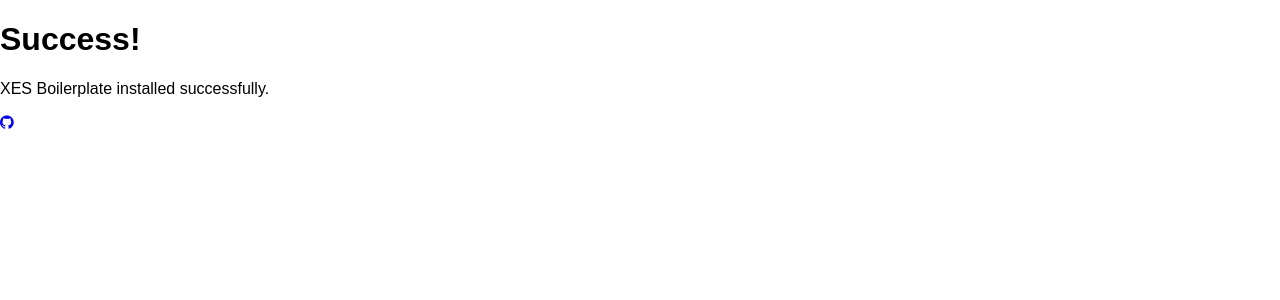
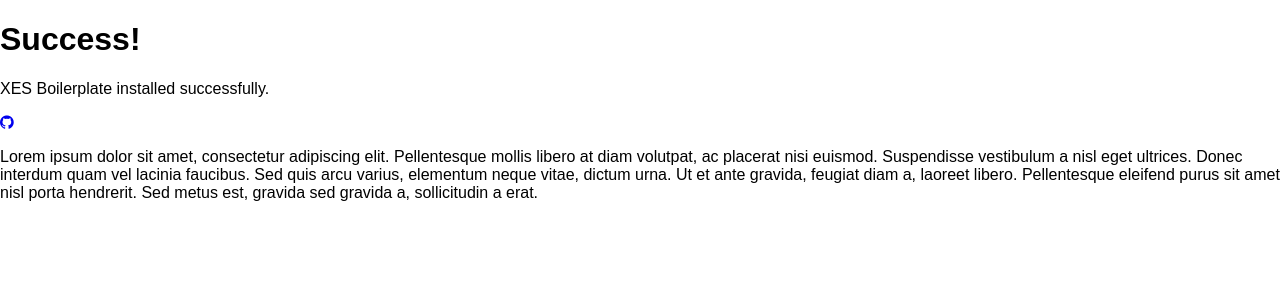
Before and after one commit to dan1elhughes/boilerplate, a PHP site: page / in a window 1280 px wide. Shown: the top 300 px of the page. Run offline with PHP 8.4, Linux system fonts and the light colour scheme; data that the repository does not hold is empty.

Commit message:
Add dark footer block at bottom of page

```diff
--- a/htdocs/includes/footer.php
+++ b/htdocs/includes/footer.php
@@ -1,6 +1,7 @@
 		</div> <!-- End page content -->
-	<footer>
+	<footer class="block hcontrast">
 		<div class='wrap'>
+			<p>Lorem ipsum dolor sit amet, consectetur adipiscing elit. Pellentesque mollis libero at diam volutpat, ac placerat nisi euismod. Suspendisse vestibulum a nisl eget ultrices. Donec interdum quam vel lacinia faucibus. Sed quis arcu varius, elementum neque vitae, dictum urna. Ut et ante gravida, feugiat diam a, laoreet libero. Pellentesque eleifend purus sit amet nisl porta hendrerit. Sed metus est, gravida sed gravida a, sollicitudin a erat.</p>
 		</div>
 	</footer>
 </div>
```
